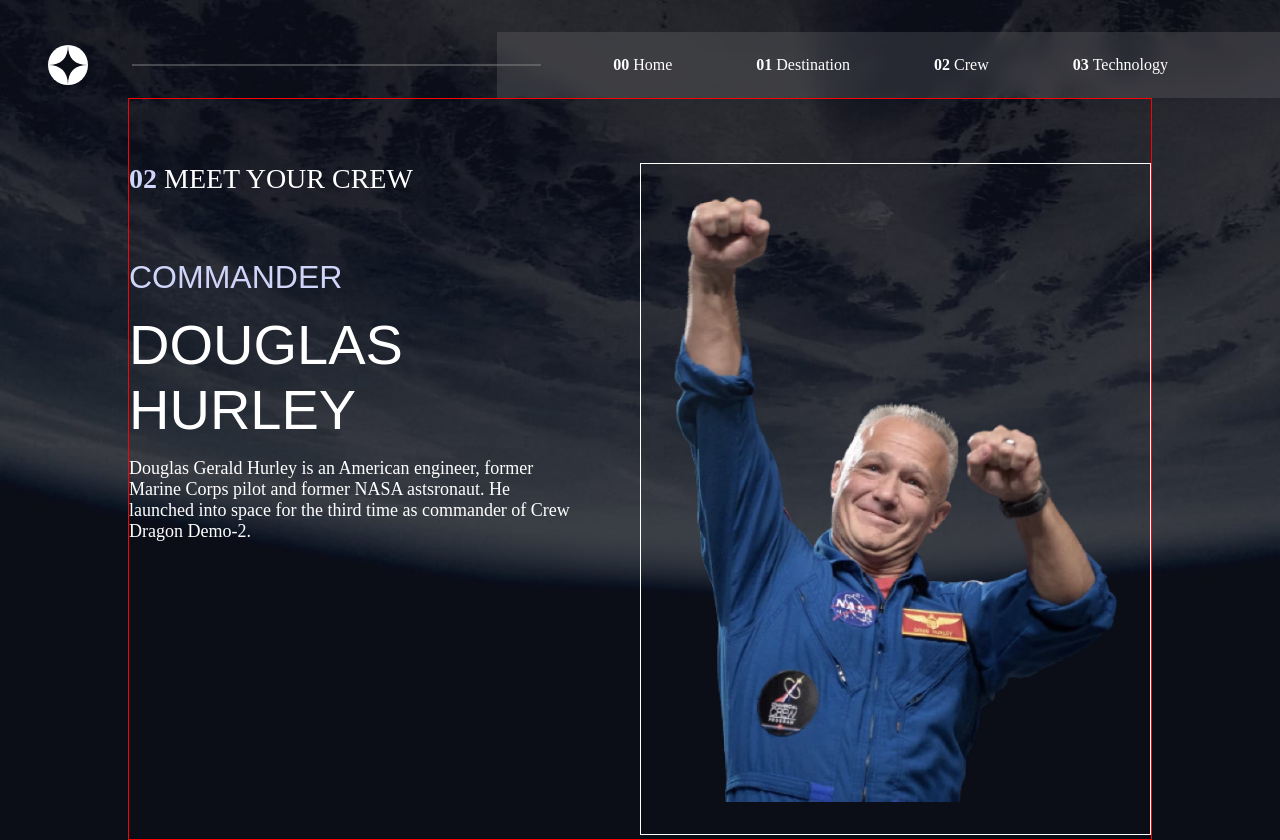
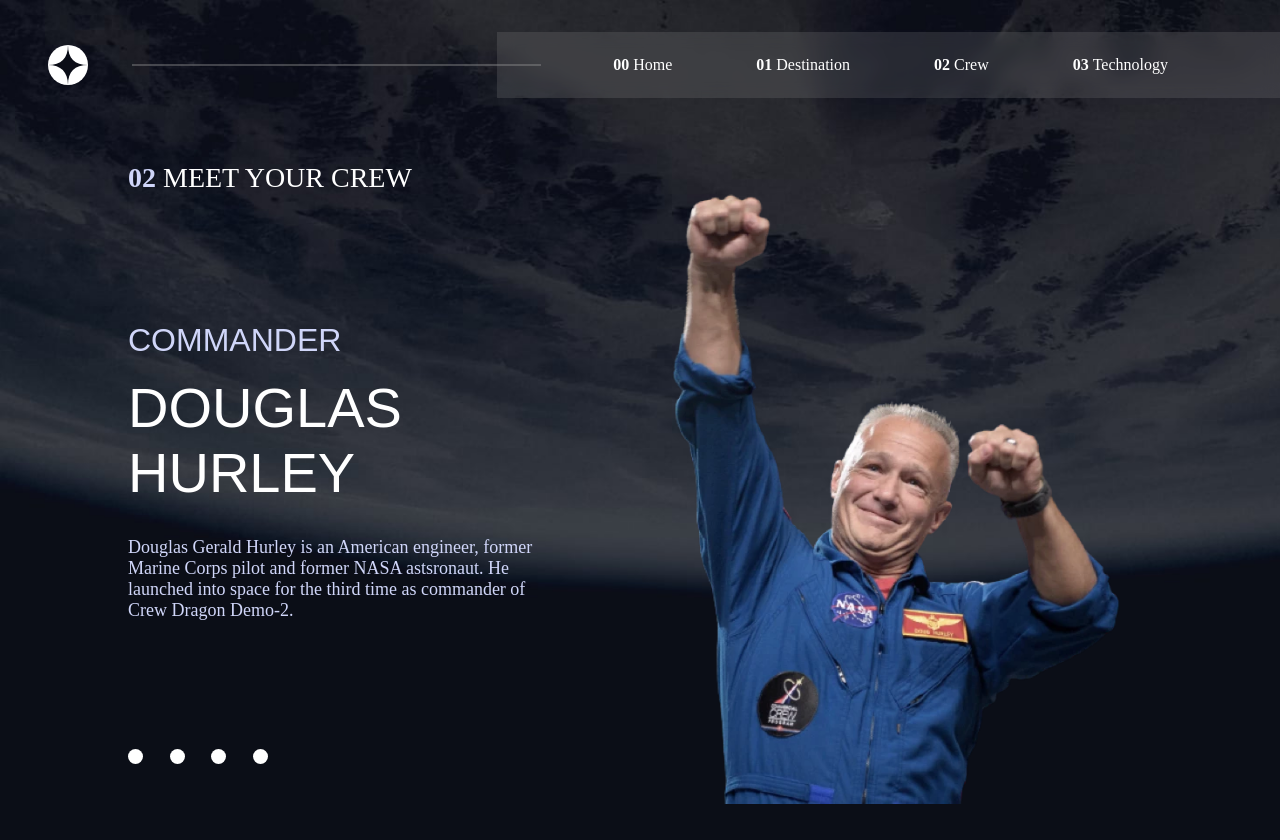
Before and after one commit to M-E-J-O-R/Space-Tourism, a React (Create React App) app: page /crew in a window 1280 px wide. Built offline with nearby package versions, Linux system fonts and the light colour scheme; a web font is replaced by a local one.

Commit message:
added the small circles

```diff
--- a/src/pages/Crew.tsx
+++ b/src/pages/Crew.tsx
@@ -1,6 +1,7 @@
 import NavBar from "../components/NavBar";
 import '../styles/crew.css';
 import crew from '../assets/crew/image-douglas-hurley.webp';
+import { Link } from "react-router-dom";
 
 const Crew = () => {
     return (<>
@@ -25,12 +26,21 @@
                             commander of Crew Dragon Demo-2.
                         </p>
                     </article>
+
+                    <nav className="crew-nav">
+                        <Link to={'/'}> </Link>
+                        <Link to={'/'}> </Link>
+                        <Link to={'/'}> </Link>
+                        <Link to={'/'}> </Link>
+                    </nav>
                 </section>
 
                 <section className="crew-image-container">
                     <img src={crew} alt="" className="crew-image" />
 
                 </section>
+
+
 
 
             </main>
--- a/src/styles/crew.css
+++ b/src/styles/crew.css
@@ -10,7 +10,6 @@
 
 .crew-container {
   display: grid;
-  border: 1px solid red;
   width: 80%;
   padding-top: 4rem;
   margin: 0 auto;
@@ -19,7 +18,7 @@
 
 .crew-details {
   display: flex;
-  gap: 4rem;
+  gap: 8rem;
   flex-direction: column;
 }
 
@@ -40,18 +39,34 @@
 }
 .crew-name .name {
   font-size: 3.5rem;
-  padding: 1rem 0;
+  padding: 1rem 0 2rem 0;
 }
 
 .crew-member-info {
   font-size: 18px;
-  width: 444px;
+  width: 440px;
+  color: #d0d6f9;
 }
 
 .crew-image {
   width: 100%;
   padding: 2rem;
-  border: 1px solid white;
+}
+
+.crew-nav {
+  width: 140px;
+  display: flex;
+  justify-content: space-between;
+}
+.crew-nav a {
+  display: block;
+  width: 15px;
+  background-color: white;
+  height: 15px;
+  border-radius: 100%;
+}
+.crew-nav a:active {
+  background-color: #d0d6f9;
 }
 
 @media screen and (max-width: 1000px) {
--- a/src/styles/crew.scss
+++ b/src/styles/crew.scss
@@ -10,7 +10,7 @@
 
 .crew-container {
   display: grid;
-  border: 1px solid red;
+
   width: 80%;
   padding-top: 4rem;
   margin: 0 auto;
@@ -21,12 +21,10 @@
 }
 
 .crew-details {
-
   display: flex;
-  gap: 4rem;
+  gap: 8rem;
   flex-direction: column;
   // align-self: center;
-
 }
 .crew-heading {
   font-size: 1.75rem;
@@ -45,20 +43,36 @@
   }
   .name {
     font-size: 3.5rem;
-    padding: 1rem 0;
+    padding: 1rem 0 2rem 0;
   }
 }
 .crew-member-info {
   font-size: 18px;
-  width: 444px;
-
-
+  width: 440px;
+  color: #d0d6f9;
 }
 .crew-image {
   width: 100%;
-  padding:  2rem;
+  padding: 2rem;
   //height: 712px;
-  border: 1px solid white;
+
+}
+.crew-nav {
+  width: 140px;
+  display: flex;
+  justify-content: space-between;
+
+  a {
+    display: block;
+    width: 15px;
+    background-color: white;
+    height: 15px;
+    border-radius: 100%;
+    &:active{
+        background-color: #d0d6f9 ;
+
+    }
+  }
 }
 
 @media screen and (max-width: 1000px) {
```
Also changed, not shown: 1 other file (tests, documents, lock files or other folders). Lines whose indentation alone changed are shown as unchanged.
